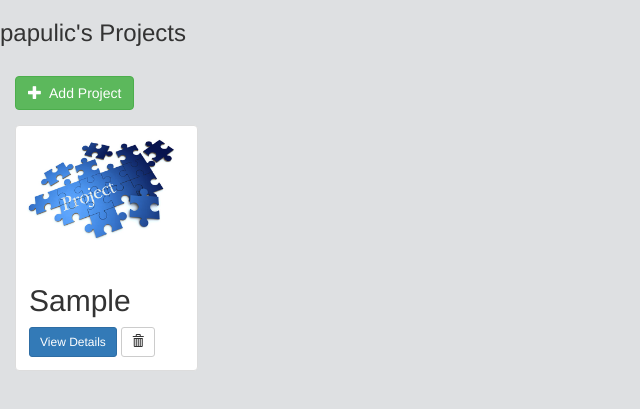
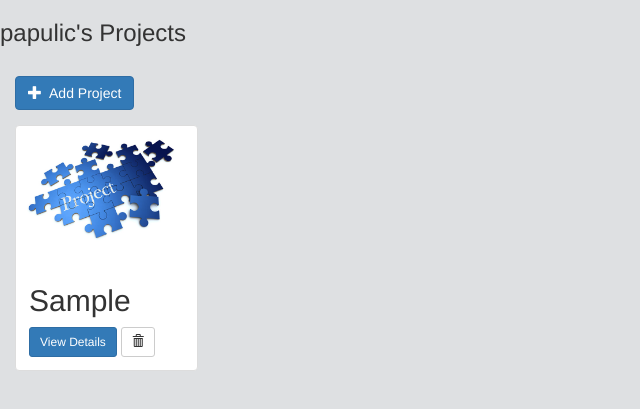
Before and after one commit to papulic/task_tracker, a Django app: page /board/ in a window 1280 px wide. Shown: the part 52-461 px from the top of the page, without its empty margins (0-640 px from the left). Run offline with Django 3.2, Linux system fonts and the light colour scheme; a user stored in the database is signed in; tables that the repository leaves empty hold one stand-in row (values such as "Sample post"); some libraries are stand-ins or nearby versions.

Commit message:
Update index.html

```diff
--- a/board/templates/board/index.html
+++ b/board/templates/board/index.html
@@ -7,7 +7,7 @@
             <div class="col-sm-12" style="padding-bottom: 15px;">
                 <br>
                 <a href="{% url 'board:project-add' %}">
-                    <button type="button" class="btn btn-success">
+                    <button type="button" class="btn btn-primary">
                         <span class="glyphicon glyphicon-plus"></span>&nbsp; Add Project
                     </button>
                 </a>
@@ -47,4 +47,5 @@
                 </a>
             </div>
         {% endif %}
+
     {% endblock %}
```
